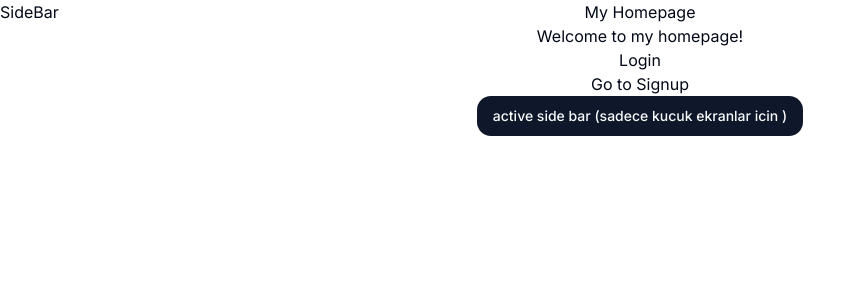
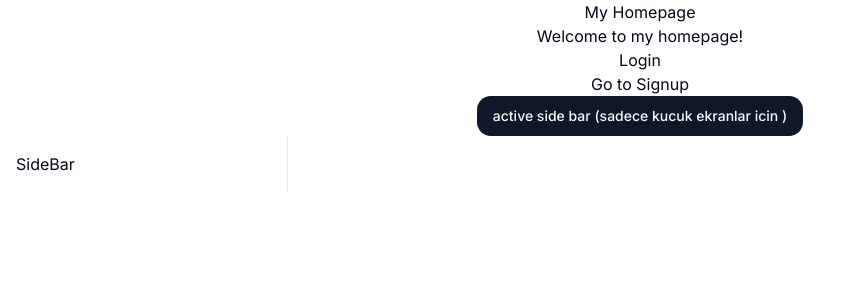
Before and after one commit to muhammedkucukaslan/ahenk, a Next.js app: page / in a window 1280 px wide. Shown: the top 300 px of the page, without its empty margins (0-865 px from the left). Built offline with nearby package versions, Linux system fonts and the light colour scheme; no server answers.

Commit message:
Update layout and sidebar

```diff
--- a/src/app/dashboard/layout.tsx
+++ b/src/app/dashboard/layout.tsx
@@ -1,4 +1,5 @@
 import Navbar from '@/src/components/global/navbar';
+import SideBar from './sidebar/SideBar';
 
 export default function DashboardLayout({
   children,
@@ -8,7 +9,12 @@ export default function DashboardLayout({
   return (
     <main className='h-screen w-full'>
       <Navbar />
-      {children}
+      <div className='flex h-full'>
+        <SideBar />
+        <main className='flex-1 p-6 h-full overflow-y-auto overflow-x-hidden'>
+          {children}
+        </main>
+      </div>
     </main>
   );
 }
--- a/src/app/dashboard/sidebar/SideBar.tsx
+++ b/src/app/dashboard/sidebar/SideBar.tsx
@@ -8,11 +8,12 @@ const SideBar = () => {
 
   return (
     <div
-      className={`fixed left-0 top-0 h-full
+      className={`h-full
                     ${isSideBarOpen ? 'flex' : 'hidden'}
                     lg:flex
                     xl:flex
                     2xl:flex
+                    w-72 border-r p-4
                     `}
     >
       <h1>SideBar</h1>
--- a/src/components/global/notifications.tsx
+++ b/src/components/global/notifications.tsx
@@ -43,7 +43,7 @@ const NotificationsSheet = () => {
 const Notifications = () => {
   return (
     <Sheet>
-      <SheetTrigger>
+      <SheetTrigger asChild>
         <Button
           variant={'outline'}
           className='h-10 w-10 rounded-full border flex items-center justify-center'
```
